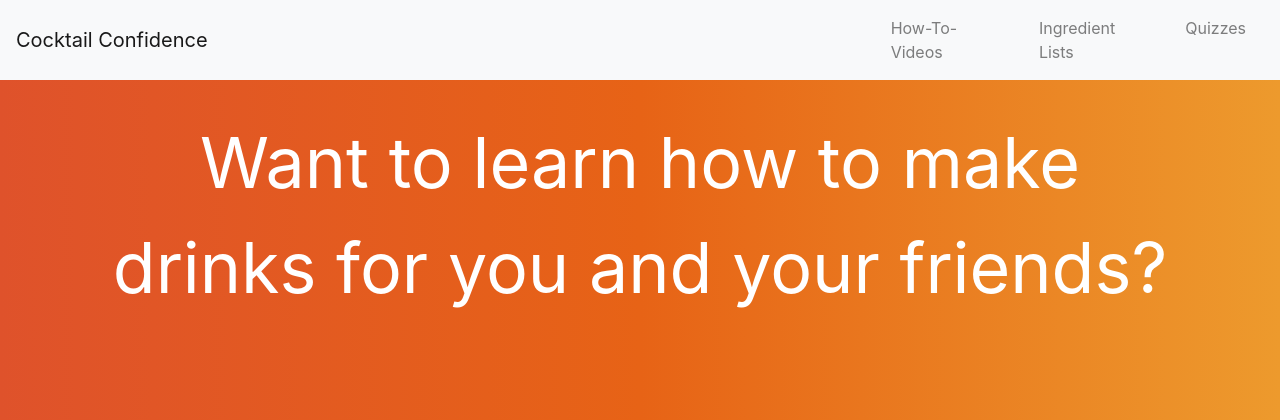
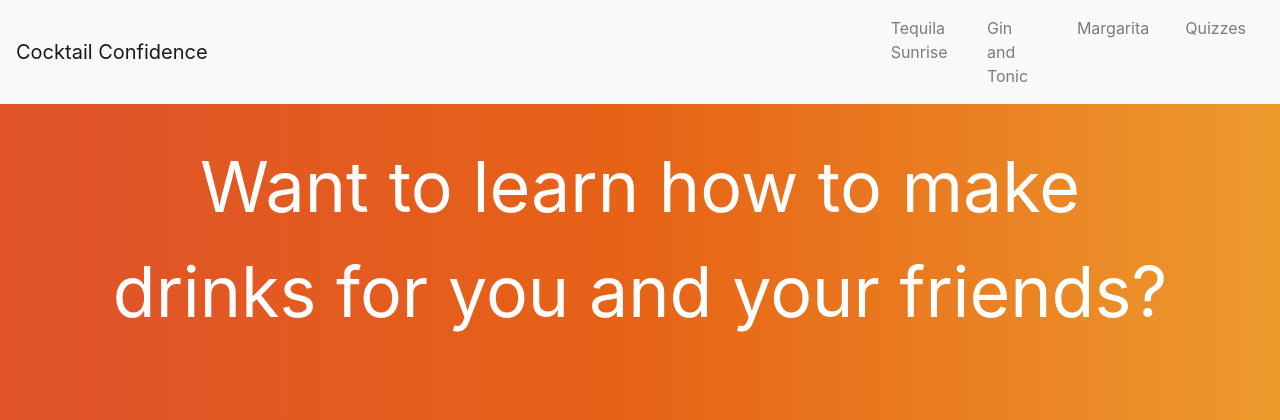
Before and after one commit to alexandraLong/CocktailConfidence, a Flask app: page / in a window 1280 px wide. Shown: the top 420 px of the page. Run offline with Flask 2, Linux system fonts and the light colour scheme; some libraries are stand-ins or nearby versions.

Commit message:
Update layout.html

```diff
--- a/Cocktail/cocktails/templates/layout.html
+++ b/Cocktail/cocktails/templates/layout.html
@@ -32,8 +32,9 @@
     </button>
             <div class="collapse navbar-collapse padright" id="navbarNavAltMarkup">
                 <div class="navbar-nav">
-                    <a class="nav-link pad" href="/howto">How-To-Videos</a>
-                    <a class="nav-link pad" href="/ingredients">Ingredient Lists</a>
+                    <a class="nav-link pad" href="/howtovid/1">Tequila Sunrise</a>
+                    <a class="nav-link pad" href="/howtovid/2">Gin and Tonic</a>
+                    <a class="nav-link pad" href="/howtovid/3">Margarita</a>
                     <a class="nav-link pad" href="/quizzes">Quizzes</a>
                 </div>
             </div>
```
